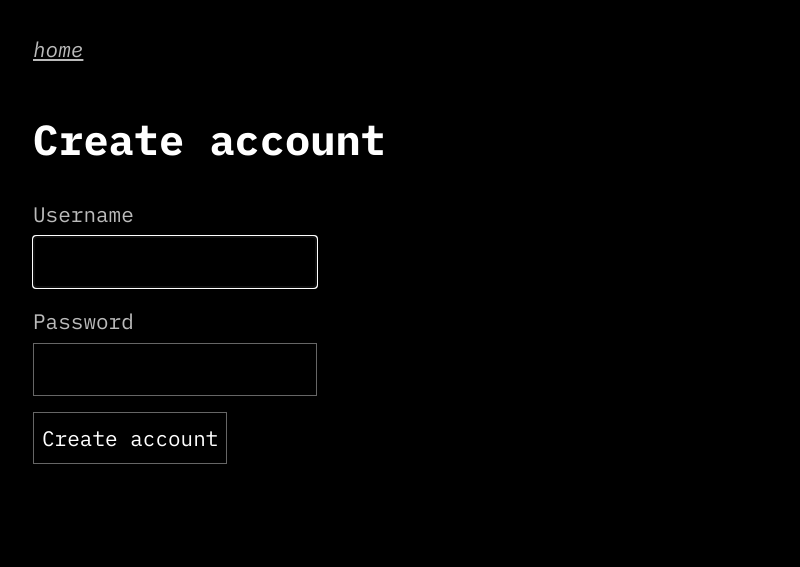
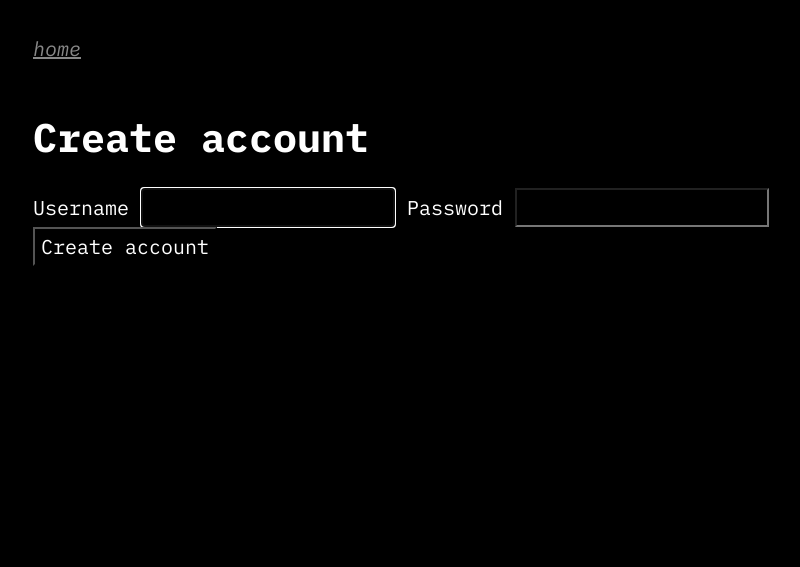
Before and after one commit to benjaminingreens/home, a Flask app: page /register in a window 1280 px wide. Shown: the top 567 px of the page, without its empty margins (157-957 px from the left). Run offline with Flask 3, Linux system fonts and the light colour scheme; parts of the project's set-up code (start-up, migrations or seed data) failed here and were passed over.

Commit message:
Auto-commit: 20260708T020037

```diff
--- a/core/storage.py
+++ b/core/storage.py
@@ -3,8 +3,7 @@ from .db import init as init_db
 
 def init():
 
-    DATA.mkdir(exist_ok=True)
-
-    WORKSPACES.mkdir(exist_ok=True)
+    DATA.mkdir(parents=True, exist_ok=True)
+    WORKSPACES.mkdir(parents=True, exist_ok=True)
 
     init_db()
--- /dev/null
+++ b/data/workspaces/benjamin/ark/note/inbox.txt
@@ -0,0 +1,2 @@
+note: hello;;
+todo: get a dog {!1};;
--- a/static/home.css
+++ b/static/home.css
@@ -3,23 +3,34 @@ html {
     background: #000;
 }
 
-*, *::before, *::after {
+*,
+*::before,
+*::after {
     box-sizing: inherit;
 }
 
 body {
     margin: 0;
-  padding: 32px 20px 56px;
+    padding: 32px;
     background: #000;
     color: #fff;
-  font-family: "IBM Plex Mono", ui-monospace, SFMono-Regular, Menlo, Monaco, Consolas, "Liberation Mono", "Courier New", monospace;
-  font-size: 19px;
+    font-family:
+        "IBM Plex Mono",
+        ui-monospace,
+        SFMono-Regular,
+        Menlo,
+        Monaco,
+        Consolas,
+        "Liberation Mono",
+        "Courier New",
+        monospace;
+    font-size: 20px;
     line-height: 1.65;
 }
 
 .content {
     width: 100%;
-  max-width: 760px;
+    max-width: 900px;
     margin: 0 auto;
 }
 
@@ -33,45 +44,27 @@ a:hover {
 }
 
 .topbar {
-  width: 100%;
-  margin: 0 0 48px;
-  padding: 0;
-  color: #bbb;
-  font-size: 1em;
-  line-height: 1.65;
+    margin-bottom: 48px;
+    color: #888;
     font-style: italic;
 }
 
 .big-links a {
     display: block;
-  font-size: 2.1em;
-  line-height: 1.25;
-  margin: 0 0 22px;
-  text-decoration: underline;
-  text-underline-offset: 0.12em;
-}
-
-.big-links a:hover {
-  text-decoration: underline;
+    margin-bottom: 20px;
+    font-size: 2rem;
 }
 
 h1,
 h2,
 h3 {
+    font-weight: bold;
     line-height: 1.2;
-  font-weight: 700;
-}
-
-h1 {
-  margin: 0 0 32px;
 }
 
 pre {
-  margin: 0;
     white-space: pre-wrap;
-  overflow-wrap: break-word;
     font: inherit;
-  max-width: 66ch;
 }
 
 input,
@@ -80,49 +73,146 @@ textarea,
 select {
     font: inherit;
     background: #000;
-  color: #fff;
-  border: 1px solid #666;
-  padding: 8px;
+    color: inherit;
 }
 
 button {
     cursor: pointer;
 }
 
-form {
-  margin: 0 0 32px;
-}
-
-label {
-  display: block;
-  margin: 0 0 16px;
-}
-
-label span {
-  display: block;
-  color: #bbb;
-  margin-bottom: 4px;
-}
-
 .error {
-  color: #ff9b9b;
+    color: #ff9999;
 }
 
 .notice {
-  color: #9be39b;
+    color: #99ff99;
 }
 
 .muted {
-  color: #666;
+    color: #777;
 }
 
-@media (min-width: 768px) {
-  body {
-    padding: 32px 32px 72px;
-    font-size: 21px;
+/* =======================================================
+   Ark
+   ======================================================= */
+
+#screen {
+
+    width: 100%;
+
+    max-width: 900px;
+
+    margin: 0 auto;
+
 }
 
-  .content {
-    max-width: 900px;
+#command {
+
+    display: flex;
+
+    justify-content: center;
+
+    align-items: center;
+
+    min-height: 100vh;
+
 }
+
+body.editing #query {
+
+    font-size: 1.3rem;
+
+    text-align: left;
+
+    min-height: calc(100vh - 100px);
+
 }
+
+body.results #query {
+
+    font-size: 1rem;
+
+    text-align: left;
+
+}
+
+#query {
+
+    width: 100%;
+
+    padding: 0;
+
+    border: none;
+
+    resize: none;
+
+    overflow: hidden;
+
+    background: transparent;
+
+    color: inherit;
+
+    outline: none;
+
+    font: inherit;
+
+    font-size: 3rem;
+
+    text-align: center;
+
+}
+
+body.editing #query,
+body.results #query {
+
+    font-size: 1rem;
+
+    text-align: left;
+
+}
+
+#results {
+
+    padding-bottom: 80px;
+
+}
+
+.record {
+
+    padding: 32px 0;
+
+    border-bottom: 1px solid #333;
+
+}
+
+.record-type {
+
+    color: #777;
+
+    font-size: .8rem;
+
+    text-transform: uppercase;
+
+}
+
+.record-text {
+
+    margin: .5rem 0;
+
+    font-size: 1.5rem;
+
+}
+
+.record-meta {
+
+    color: #666;
+
+    font-size: .8rem;
+
+}
+
+body:not(.editing):not(.results) {
+
+    overflow: hidden;
+
+}
```
Also changed, not shown: core/config.py (+3 -9 lines), templates/app.html (added, +22 -0 lines), templates/apps.html (+4 -10 lines). Lines whose indentation alone changed are shown as unchanged.
